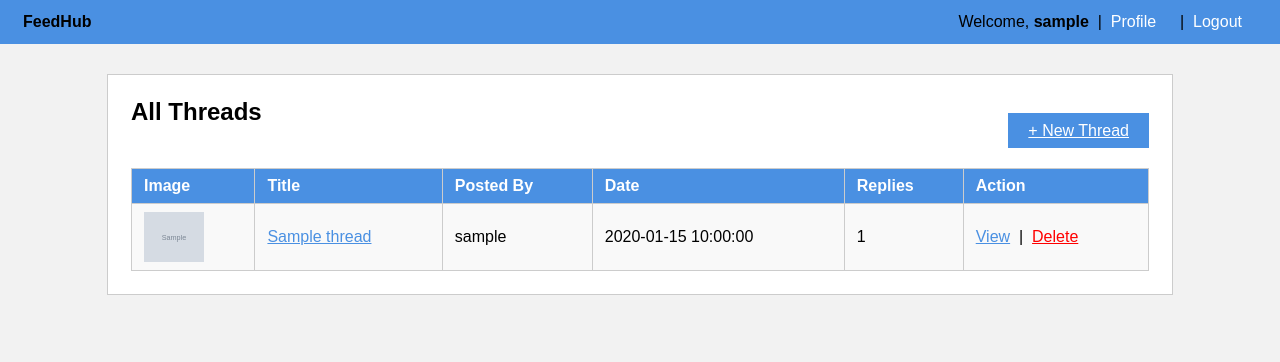
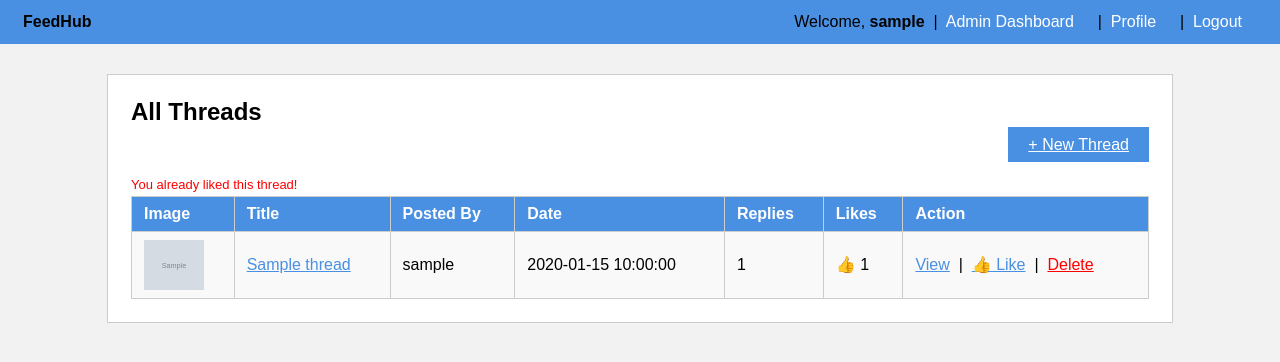
Before and after one commit to ProllyNaveen/Simple-Q-A-Platform-WEB, a PHP site: page /feed.php?error=alreadyliked in a window 1280 px wide. Shown: the top 362 px of the page. Run offline with PHP 8.4, Linux system fonts and the light colour scheme; the visitor is signed in with stand-in values (Sample User, id 1); tables that the repository leaves empty or names only in its code hold one stand-in row (values such as "Sample post"); grey boxes marked "Sample" are stand-in pictures.

Commit message:
added likes

```diff
--- a/admindashboard.php
+++ b/admindashboard.php
@@ -13,6 +13,7 @@
       <td style="color:white"><b>ForumHub</b></td>
       <td align="right" style="color:white">
         Welcome, <b><?php echo $_SESSION['username']; ?></b> &nbsp;|&nbsp;
+		<a href="feed.php">Home</a> &nbsp;|&nbsp;
         <a href="profile.php">Profile</a> &nbsp;|&nbsp;
         <a href="logout.php">Logout</a>
       </td>
--- a/createpost.php
+++ b/createpost.php
@@ -1,4 +1,4 @@
-<?php //include 'session.php'; ?>
+<?php include 'session.php'; ?>
 
 <html>
 <head>
--- a/feed.php
+++ b/feed.php
@@ -13,11 +13,15 @@
       <td><b>FeedHub</b></td>
       <td align="right">
         Welcome, <b><?php echo $_SESSION['username']; ?></b> &nbsp;|&nbsp;
+		<?php if($_SESSION['role'] == 'admin') { ?>
+        <a href="admindashboard.php">Admin Dashboard</a> &nbsp;|&nbsp;
+    <?php } ?>
         <a href="profile.php">Profile</a> &nbsp;|&nbsp;
         <a href="logout.php">Logout</a>
     </tr>
   </table>
 </div>
+
 
 <!-- Main Content -->
 <div class="main-table">
@@ -30,6 +34,12 @@
 	<?php } ?>
 	<?php if(isset($_GET['error']) && $_GET['error'] == 'unauthorized') { ?>
     <p class="error">You are not authorized to delete this thread!</p>
+	<?php } ?>
+	<?php if(isset($_GET['success']) && $_GET['success'] == 'liked') { ?>
+    <p class="success">Thread liked successfully!</p>
+<?php } ?>
+<?php if(isset($_GET['error']) && $_GET['error'] == 'alreadyliked') { ?>
+    <p class="error">You already liked this thread!</p>
 <?php } ?>
 </div>
 	  </td>
@@ -47,7 +57,9 @@
             <th>Posted By</th>
             <th>Date</th>
             <th>Replies</th>
+			<th>Likes</th>
             <th>Action</th>
+
           </tr>
           <?php while($row = mysqli_fetch_assoc($threads)) { ?>
     <tr>
@@ -62,8 +74,11 @@
         <td><?php echo $row['username']; ?></td>
         <td><?php echo $row['created_at']; ?></td>
         <td><?php echo isset($replyCounts[$row['id']]) ? $replyCounts[$row['id']] : 0; ?></td>
+        <td>👍 <?php echo isset($likeCounts[$row['id']]) ? $likeCounts[$row['id']] : 0; ?></td>
         <td>
             <a href="threadview.php?id=<?php echo $row['id']; ?>">View</a>
+            &nbsp;|&nbsp;
+            <a href="like.php?id=<?php echo $row['id']; ?>">👍 Like</a>
             <?php if($_SESSION['id'] == $row['user_id'] || $_SESSION['role'] == 'admin') { ?>
                 &nbsp;|&nbsp;
                 <a href="deletethread.php?id=<?php echo $row['id']; ?>" style="color:red;">Delete</a>
--- a/feedbackend.php
+++ b/feedbackend.php
@@ -9,6 +9,14 @@ $feedQuery = "SELECT threads.*, users.username, users.profile_pic
               ORDER BY threads.created_at DESC";
 $threads = mysqli_query($con, $feedQuery);
 
+// Get like counts
+$likeCountQuery = "SELECT thread_id, COUNT(*) as total FROM likes GROUP BY thread_id";
+$likeResult = mysqli_query($con, $likeCountQuery);
+$likeCounts = array();
+while($row = mysqli_fetch_assoc($likeResult)) {
+    $likeCounts[$row['thread_id']] = $row['total'];
+}
+
 // Get reply count for each thread
 $replyCountQuery = "SELECT thread_id, COUNT(*) as total
                     FROM replies
```
Also changed, not shown: like.php (added, +31 -0 lines). Lines whose indentation alone changed are shown as unchanged.
